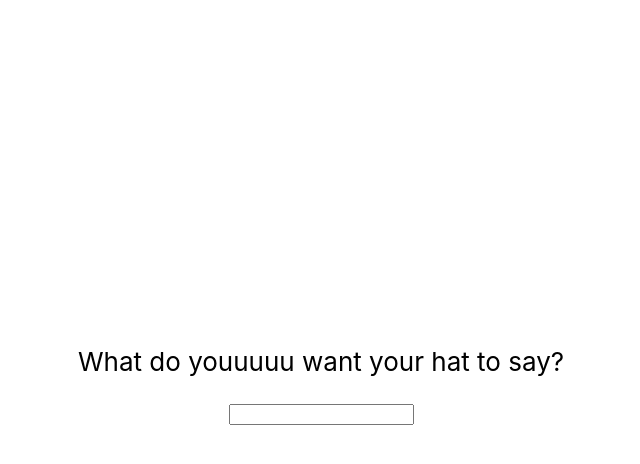
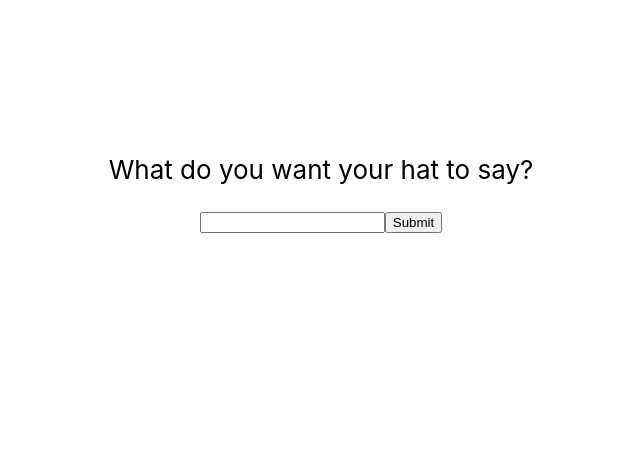
Before and after one commit to samvschantz/jimp_proj, a React (Create React App) app: page / in a window 1280 px wide. Shown: the top 464 px of the page, without its empty margins (319-959 px from the left). Built offline with nearby package versions, Linux system fonts and the light colour scheme.

Commit message:
adding input and submit handlers as well as conditional display

```diff
--- a/src/App.css
+++ b/src/App.css
@@ -8,7 +8,7 @@
   background-color: white;
   display: flex;
   flex-direction: column;
-  margin-top:25%;
+  margin-top:10%;
   font-size: calc(10px + 2vmin);
   color: black;
 }
--- a/src/components/input/index.js
+++ b/src/components/input/index.js
@@ -4,20 +4,35 @@ import '../../App.css';
 
 
 class Input extends Component {
+    state = {
+    	textEntered: false,
+    	text: ''
+    }
 
     inputHandler = (e) =>{
+    	console.log(e)
+    	console.log(e.value);
+    };
 
-    }
+    clickHandler = () =>{
+    	console.log('hitting this.');
+    	this.setState({ textEntered: true });
+    };
 
 	render(){
 		return (
 		    <div className="App">
+		    {this.state.textEntered ? <Result text={ this.state.text } />:
+		    <div>
 		      <header className="App-header">
 		        <p>
-		          What do youuuuu want your hat to say?
+		          What do you want your hat to say?
 		        </p>
 		      </header>
-		      <input type='text' name='hatText' onInput={this.inputHandler}/>
+		      <input type='text' name='hatText' onInput={this.inputHandler} />
+		      <button onClick={this.clickHandler}>Submit</button>
+		    </div>
+		    }
 		    </div>
 		)
 	}
```
